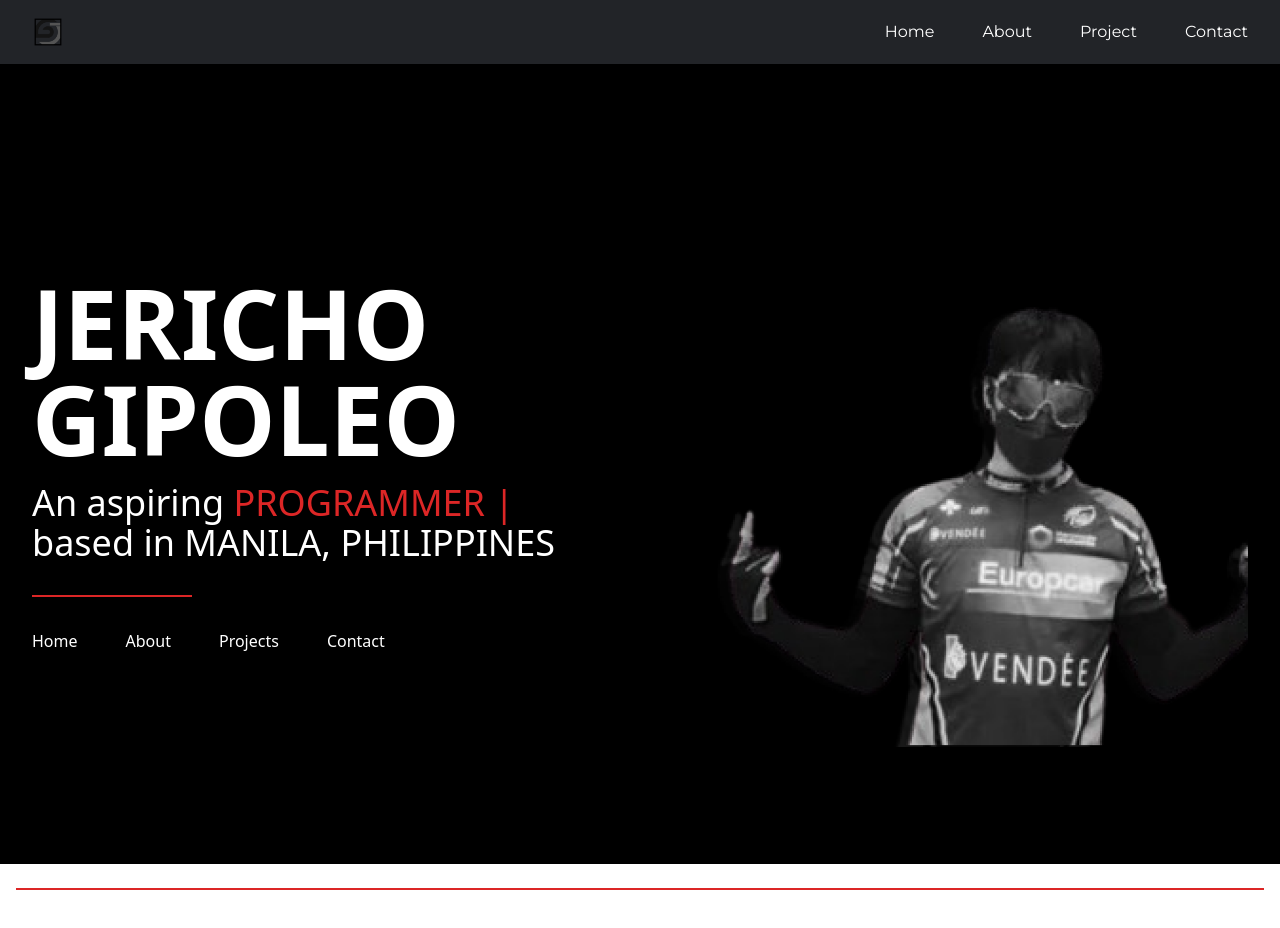
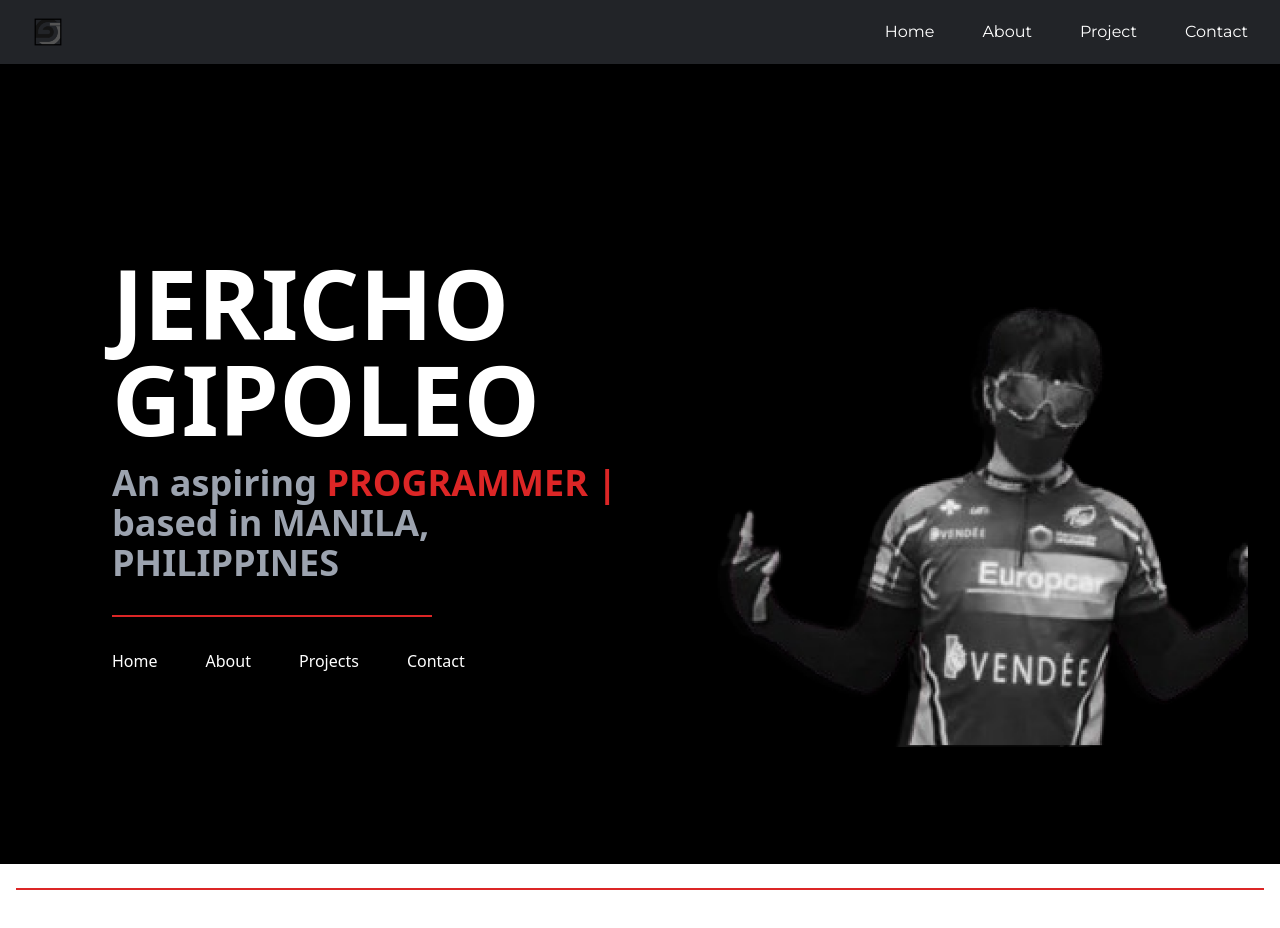
Before and after one commit to jerichogipoleo/MyPortfolio, a React (Vite) app: page / in a window 1280 px wide. Shown: the top 928 px of the page. Built offline with nearby package versions, Linux system fonts and the light colour scheme.

Commit message:
landing page

```diff
--- a/src/components/landing.jsx
+++ b/src/components/landing.jsx
@@ -6,16 +6,17 @@ const Landing = () => {
     <>
       <div className="flex flex-row items-center justify-start min-h-screen py-8 px-4 sm:px-6 lg:px-8 bg-black text-white">
         <div className="flex flex-col justify-center w-full lg:w-1/2 lg:pl-">
-          <h1 className="text-5xl md:text-7xl lg:text-8xl font-bold mb-4 text-white">
+          <h1 className="text-5xl md:text-7xl lg:text-8xl font-bold mb-4 text-white lg:ml-20">
             JERICHO GIPOLEO
           </h1>
-          <h2 className="text-2xl md:text-3xl lg:text-4xl">
+          <h2 className="text-2xl md:text-3xl lg:text-4xl lg:ml-20 font-bold text-gray-400">
             An aspiring <span className="text-red-600">PROGRAMMER |</span>
             <br /> based in MANILA, PHILIPPINES
           </h2>
-          <hr className="my-8 w-40 border-t-2 border-red-600" />
 
-          <ul className="list-none flex items-center space-x-6 md:space-x-12">
+          <hr className="my-8 w-80 border-t-2 border-red-600  lg:ml-20" />
+
+          <ul className="list-none flex items-center space-x-6 md:space-x-12 lg:ml-20">
             <li>
               <a href="/home" className="hover:text-red-600">
                 Home
```
